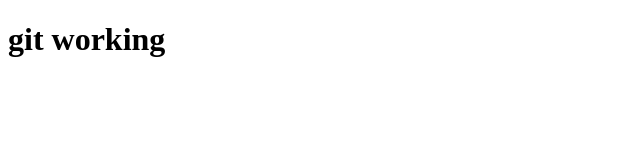
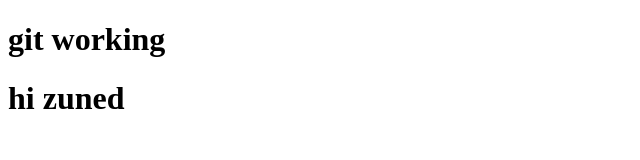
Before and after one commit to zunedahamd/git-working, a plain HTML site: page index.html in a window 1280 px wide. Shown: the whole page, without its empty margins (0-640 px from the left). Drawn offline with Linux system fonts and the light colour scheme.

Commit message:
change done

```diff
--- /dev/null
+++ b/app.js
@@ -0,0 +1 @@
+console.log("zuned")
--- a/index.html
+++ b/index.html
@@ -7,5 +7,6 @@
 </head>
 <body>
    <h1>git working</h1>
+   <h1>hi zuned</h1>
 </body>
 </html>
```
